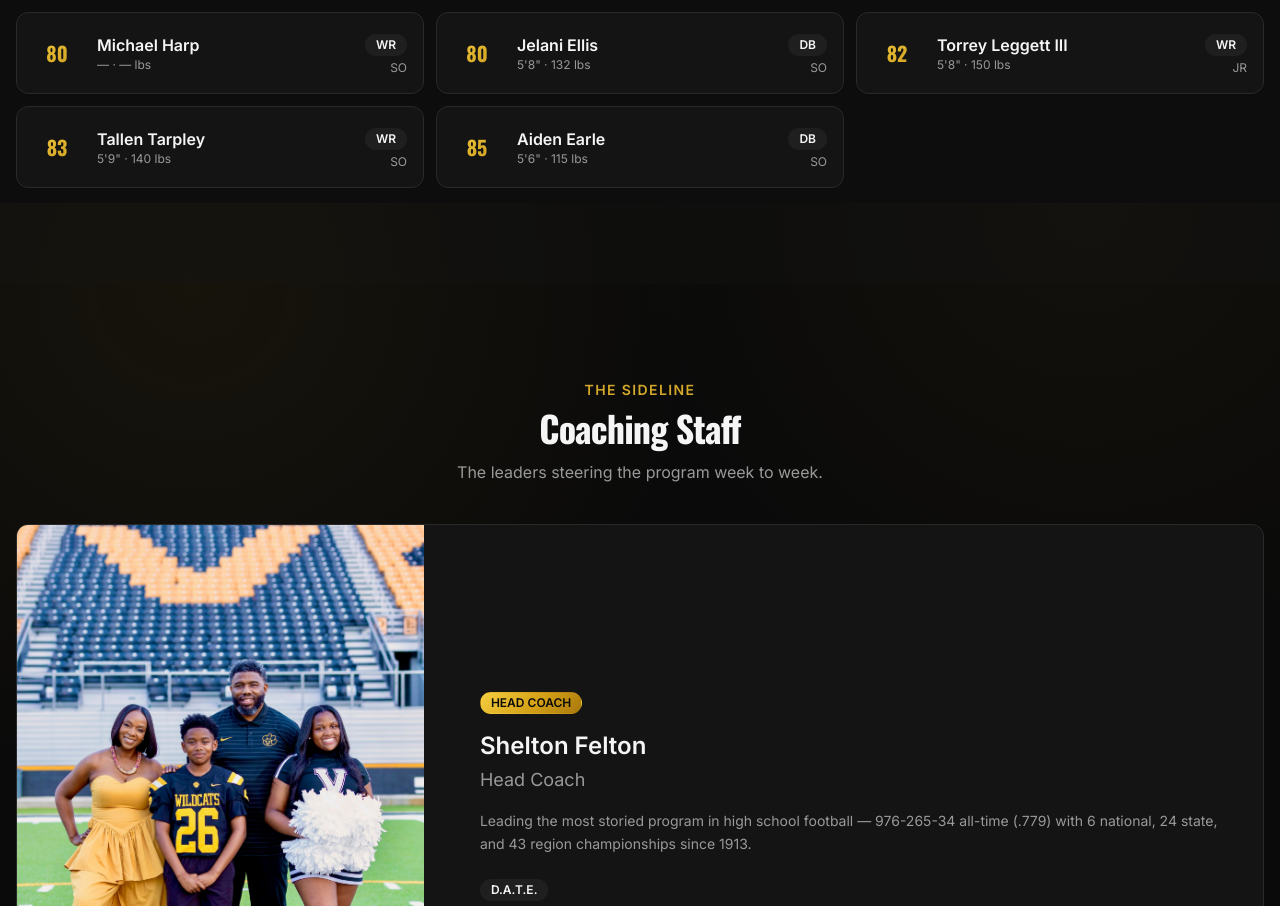
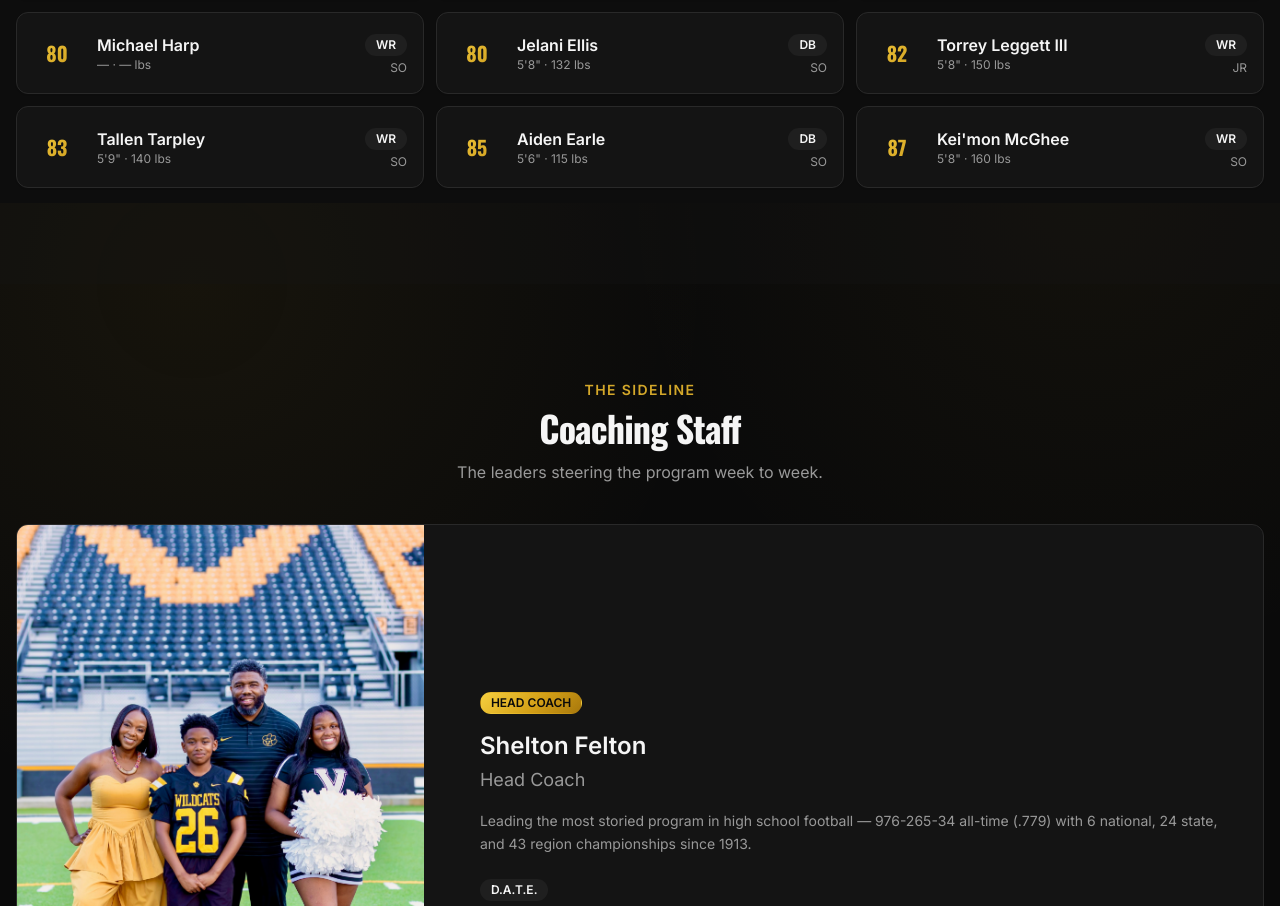
Before and after one commit to calebbsides/vhs-wildcats, a React (Vite) app: page / in a window 1280 px wide. Shown: the part 10997-11903 px from the top of the page. Built offline with nearby package versions, Linux system fonts and the light colour scheme.

Commit message:
Update content.ts

```diff
--- a/src/data/content.ts
+++ b/src/data/content.ts
@@ -319,7 +319,7 @@ export const content = {
      { number: 82, name: "Torrey Leggett III", position: "WR", grade: "JR", heightIn: 68, weightLb: 150 },
      { number: 83, name: "Tallen Tarpley", position: "WR", grade: "SO", heightIn: 69, weightLb: 140 },
      { number: 85, name: "Aiden Earle", position: "DB", grade: "SO", heightIn: 66, weightLb: 115 },
-   //  { number: 87, name: "Kei'mon McGhee", position: "WR", grade: "SO", heightIn: 68, weightLb: 160 },
+     { number: 87, name: "Kei'mon McGhee", position: "WR", grade: "SO", heightIn: 68, weightLb: 160 },
    //  { number: 88, name: "Bryson Johnson", position: "K", grade: "JR", heightIn: 69, weightLb: 175 },
    //  { number: 89, name: "Montanez Arnold", position: "WR", grade: "SO", heightIn: 67, weightLb: 130 },
    //  { number: 90, name: "Lawson Waldrep", position: "K", grade: "JR", heightIn: 68, weightLb: 180 },
```
